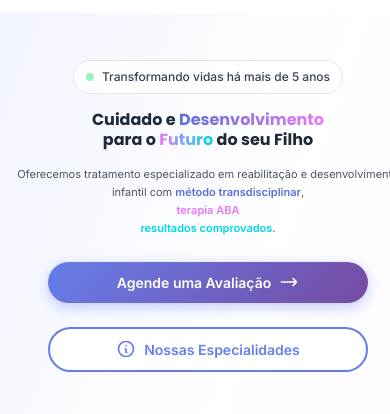
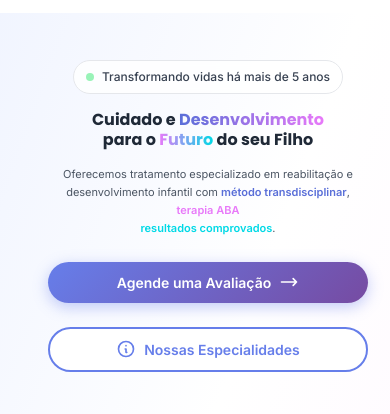
Before and after one commit to eduardosilvaedias/clinica-integrar-v2, a plain HTML site: page index.html in a window 390 px wide. Shown: the part 68-482 px from the top of the page. Drawn offline with nearby package versions, Linux system fonts and the light colour scheme.

Commit message:
ajuste de quebra de linha e padding no texto do Hero para mobile (S25 Ultra)

```diff
--- a/index.html
+++ b/index.html
@@ -269,9 +269,11 @@
                         </h1>
 
                         <p
-                            class="text-[11px] sm:text-sm lg:text-xl text-gray-600 leading-relaxed max-w-2xl mx-auto lg:mx-0 break-words">
-                            Oferecemos tratamento especializado em reabilitação e desenvolvimento infantil com
-                            <span class="font-semibold text-primary-600">método transdisciplinar</span>,
+                            class="text-[11px] sm:text-sm lg:text-xl text-gray-600 leading-relaxed max-w-2xl mx-auto lg:mx-0 break-words px-2">
+                            Oferecemos tratamento especializado em reabilitação e
+                            <br class="block sm:hidden" />
+                            desenvolvimento infantil com <span class="font-semibold text-primary-600">método
+                                transdisciplinar</span>,
                             <br class="block sm:hidden" />
                             <span class="font-semibold text-secondary-600">terapia ABA</span>
                             <br class="block sm:hidden" />
```
